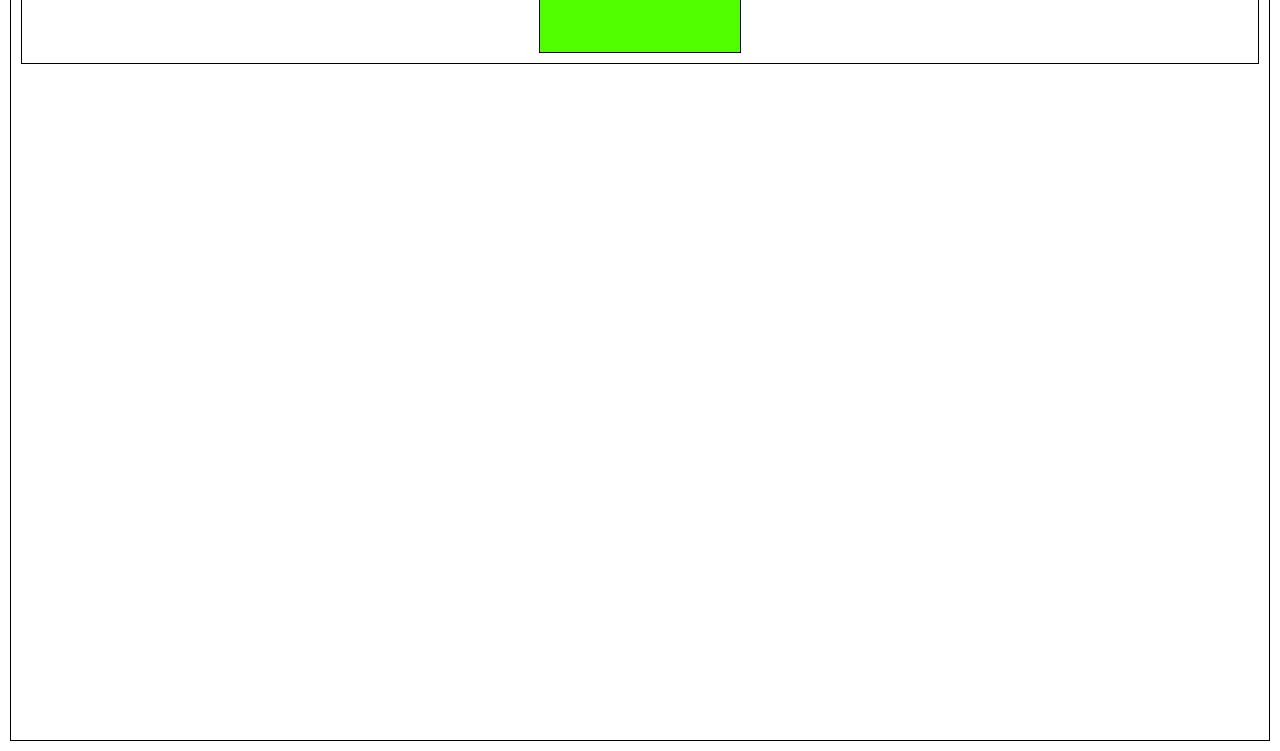
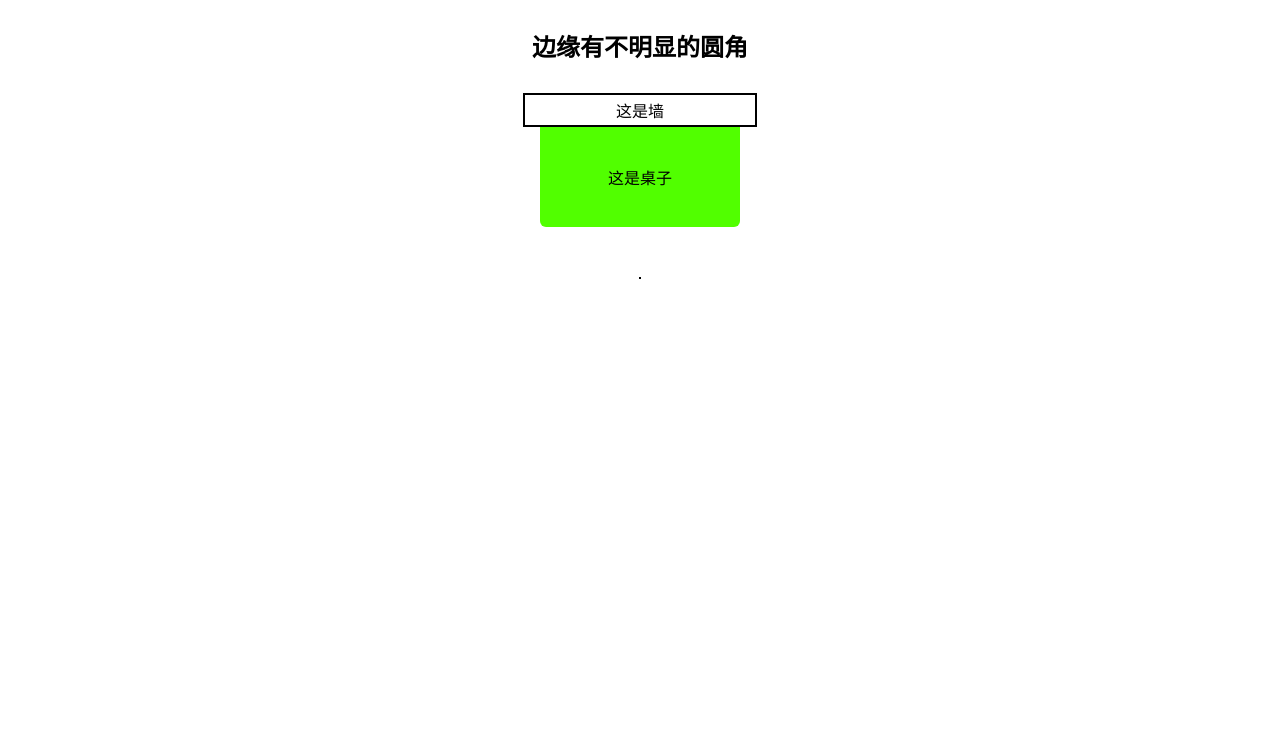
Before and after one commit to BJianYu/demo, a plain HTML site: page index.html in a window 1280 px wide. Shown: the part 81-832 px from the top of the page. After the commit the page ends 800 px from the top, so only its background shows below. Drawn offline with Linux system fonts and the light colour scheme.

Commit message:
7.2 commit

```diff
--- a/index.html
+++ b/index.html
@@ -7,17 +7,15 @@
     <meta name="viewport" content="width=device-width, initial-scale=1.0">
     <title>演示</title>
     <style>
-        * {
-            margin: 10px;
-            border: 1px #000 solid;
-        }
-
         body {
             height: 100vh;
         }
 
         .flex {
             display: flex;
+            flex-direction: column;
+            align-items: center;
+            justify-content: center;
         }
 
         .table {
@@ -27,15 +25,36 @@
             margin-right: auto;
         }
 
+        .wall {
+            width: 230px;
+            height: 30px;
+            margin-top: 10px;
+            border: 2px solid #000;
+        }
+
         .tureTable {
             background: rgb(81, 255, 0);
+            border-radius: 0px 0px 6px 6px;
+        }
+
+        .false {
+            margin-top: 50px;
+            border: #000 solid 1px;
         }
     </style>
 </head>
 
 <body style="border: none; margin: 0px">
     <div class="flex">
-        <div class="table tureTable"></div>
+        <h1>正确的</h1>
+        <h2>边缘有不明显的圆角</h2>
+        <div class="wall flex">
+            这是墙
+        </div>
+        <div class="table tureTable flex">
+            这是桌子
+        </div>
+        <div class="flex false"></div>
     </div>
 </body>
 
```
